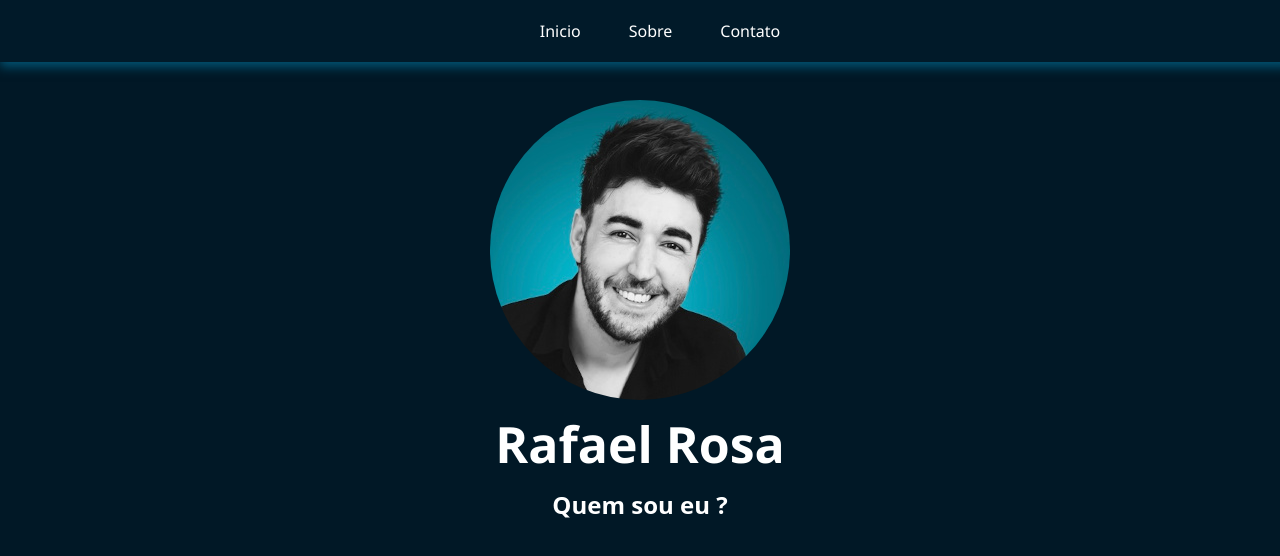
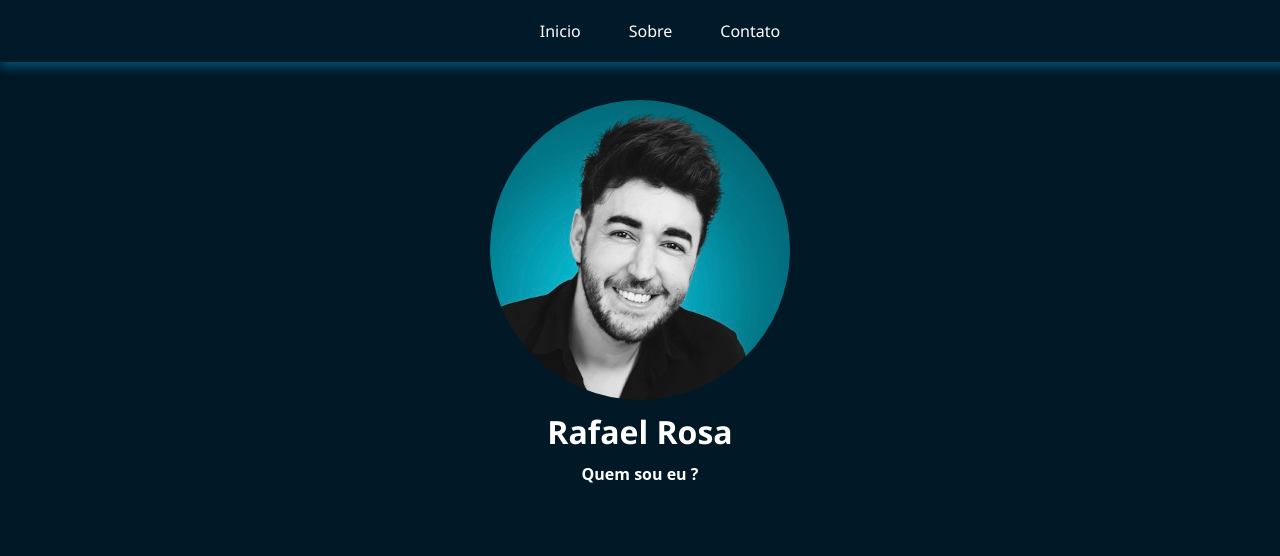
Before and after one commit to Rafaelrosaweb/projeto, a plain HTML site: page index.html in a window 1280 px wide. Drawn offline with Linux system fonts and the light colour scheme.

Commit message:
atualização

```diff
--- a/style.css
+++ b/style.css
@@ -59,7 +59,7 @@ li:hover{
 h1{
     text-align: center;
     padding: 10px;
-    font-size: 50px;
+    font-size: 2em;
     color: white;
 }
 h2{
@@ -70,5 +70,6 @@ h2{
     height: 40px;
     margin: auto;
     border-radius: 10px;
+    font-size: 1em;
 
    }
```
